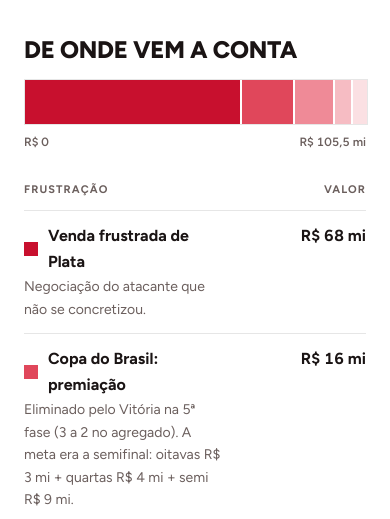
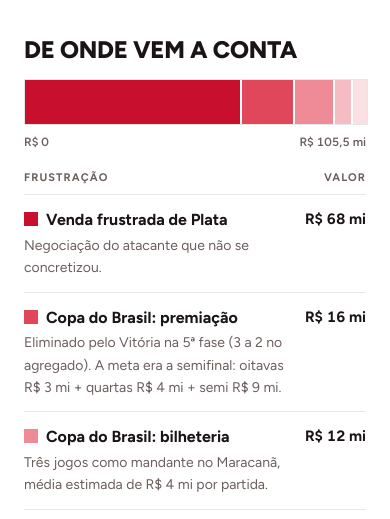
Before and after one commit to igorsiqueirahub/flamengo-frustracoes, a plain HTML site: page index.html in a window 390 px wide. Shown: the part 513-1032 px from the top of the page. Drawn offline with Linux system fonts and the light colour scheme.

Commit message:
Empilha a tabela no celular para os valores não ficarem cortados em telas de 320 px
Co-Authored-By: Claude Opus 5.5 <noreply@anthropic.com>
Claude-Session: https://claude.ai/code/session_01JSyM9UtfEgmgcEyg8913FB

```diff
--- a/index.html
+++ b/index.html
@@ -86,6 +86,17 @@
     body { font-size: 16px; }
     .liberta { padding: 18px; }
     td .why { padding-left: 0; }
+    /* tabela em grade: nome à esquerda, valor à direita, sem cortar em telas de 320 px */
+    .table-wrap { overflow-x: visible; }
+    table, thead, tbody, tfoot, tr, th, td { display: block; }
+    thead tr, tbody tr, tfoot tr { display: grid; grid-template-columns: minmax(0, 1fr) auto; gap: 0 12px; border-bottom: 1px solid var(--rule); padding: 12px 0; }
+    thead tr { padding: 0 0 8px; }
+    tfoot tr { border-bottom: 0; border-top: 3px solid var(--fg); }
+    th, td, tfoot td { border: 0; padding: 0; min-width: 0; }
+    td .what { display: block; }
+    .swatch { display: inline-block; vertical-align: -1px; margin-right: 8px; }
+    .tag { margin-left: 4px; }
+    td.num { font-size: 15px; }
   }
 </style>
 <script>if(window.parent!==window)document.documentElement.classList.add('em-iframe');</script>
```
